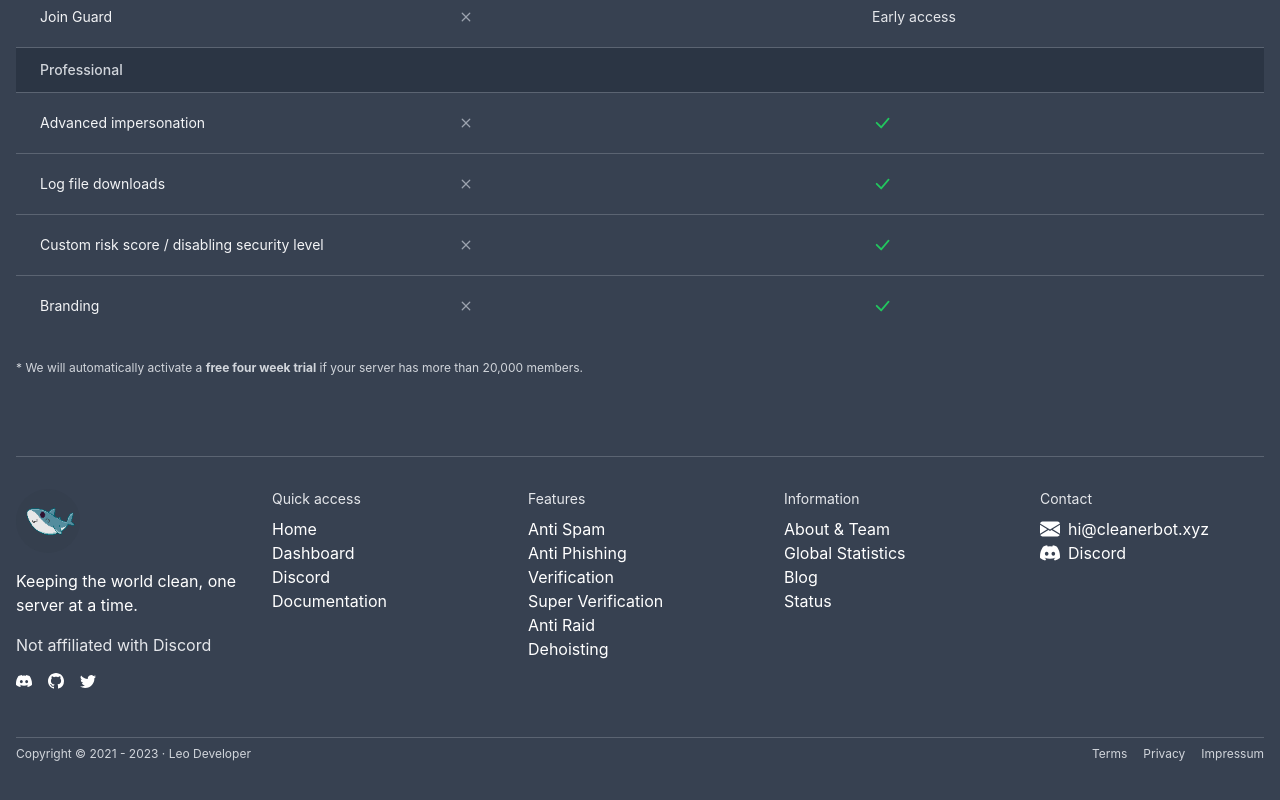
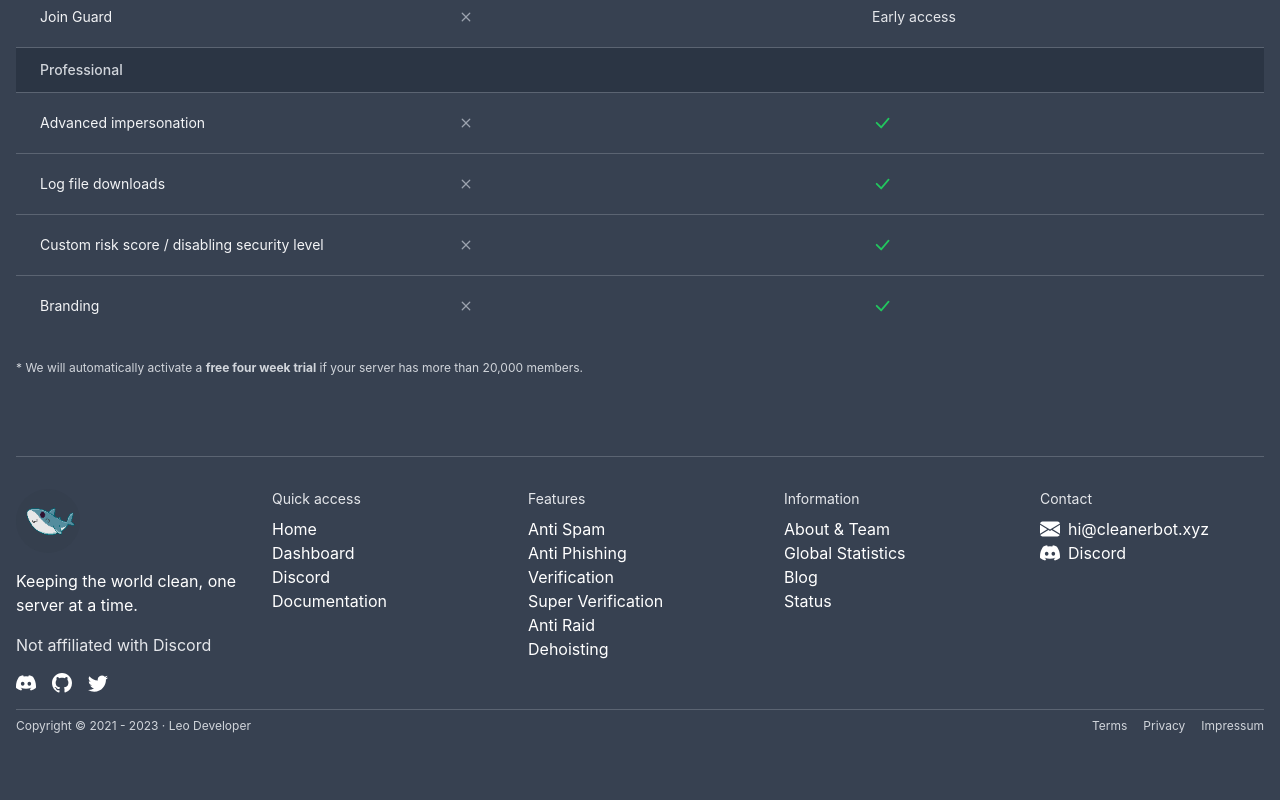
Before and after one commit to cleaner-bot/website, a Next.js app: page /pricing in a window 1280 px wide. Shown: the part 2442-3242 px from the top of the page. Built offline with nearby package versions, Linux system fonts and the light colour scheme.

Commit message:
slightly change footer spacing

```diff
--- a/components/footer.jsx
+++ b/components/footer.jsx
@@ -82,7 +82,7 @@ const social = [
 
 export default function Footer() {
     return (
-        <div className="grid grid-cols-2 gap-8 md:grid-cols-4 lg:grid-cols-5">
+        <div className="grid grid-cols-2 gap-x-8 gap-y-4 lg:gap-y-0 md:grid-cols-4 lg:grid-cols-5">
             <div className="col-span-2 md:col-span-4 lg:col-span-1">
                 <Link
                     href="/"
@@ -104,7 +104,7 @@ export default function Footer() {
                 <div className="flex gap-4 my-4">
                     {social.map((link) => (
                         <Link href={link.href} key={link.href}>
-                            <link.icon className="w-4 h-4" />
+                            <link.icon className="w-5 h-5" />
                         </Link>
                     ))}
                 </div>
```
